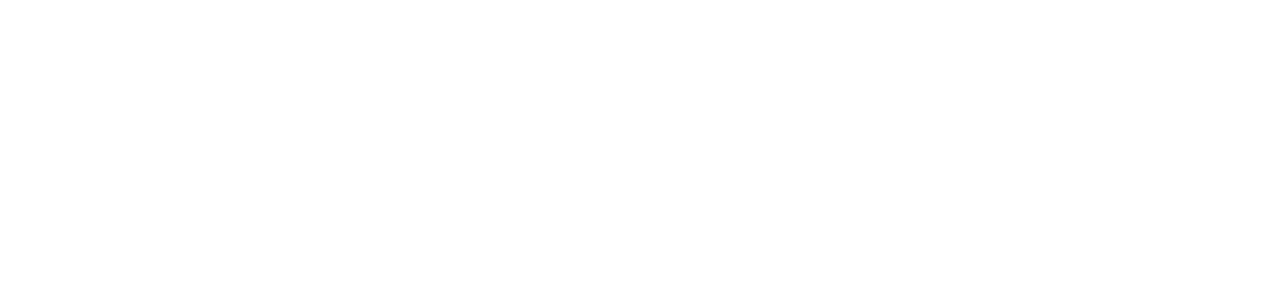
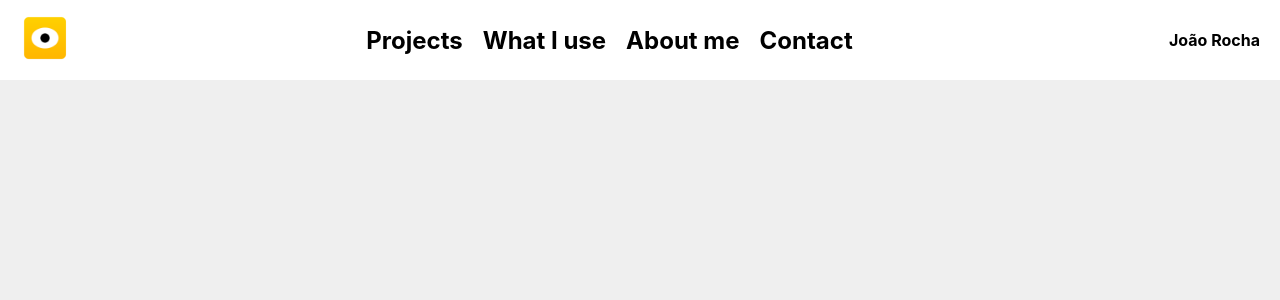
Before and after one commit to mindera-school/Mindera-School-5, a React (Create React App) app in the folder ms5-portfolio/: page /joao in a window 1280 px wide. Shown: the top 300 px of the page. Built offline with nearby package versions, Linux system fonts and the light colour scheme.

Commit message:
Show on Main Header

```diff
--- a/ms5-portfolio/src/Joao/MainJoao.js
+++ b/ms5-portfolio/src/Joao/MainJoao.js
@@ -1,5 +1,11 @@
 import React from "react";
+import Header from "./components/Header";
+import {GlobalStyle, Body} from "./mainJoaoStyles";
 
 export default function Main() {
-    return <div></div>
+    return (
+    <Body>
+        <GlobalStyle />
+        <Header></Header>
+    </Body>)
 }
--- /dev/null
+++ b/ms5-portfolio/src/Joao/mainJoaoStyles.jsx
@@ -0,0 +1,12 @@
+import styled, { createGlobalStyle } from "styled-components";
+
+export const GlobalStyle = createGlobalStyle`
+  html {
+    scroll-behavior: smooth;
+  }
+`;
+
+export const Body = styled.div`
+  min-height: 100vh;
+  background-color: #EFEFEF;
+`;
```
